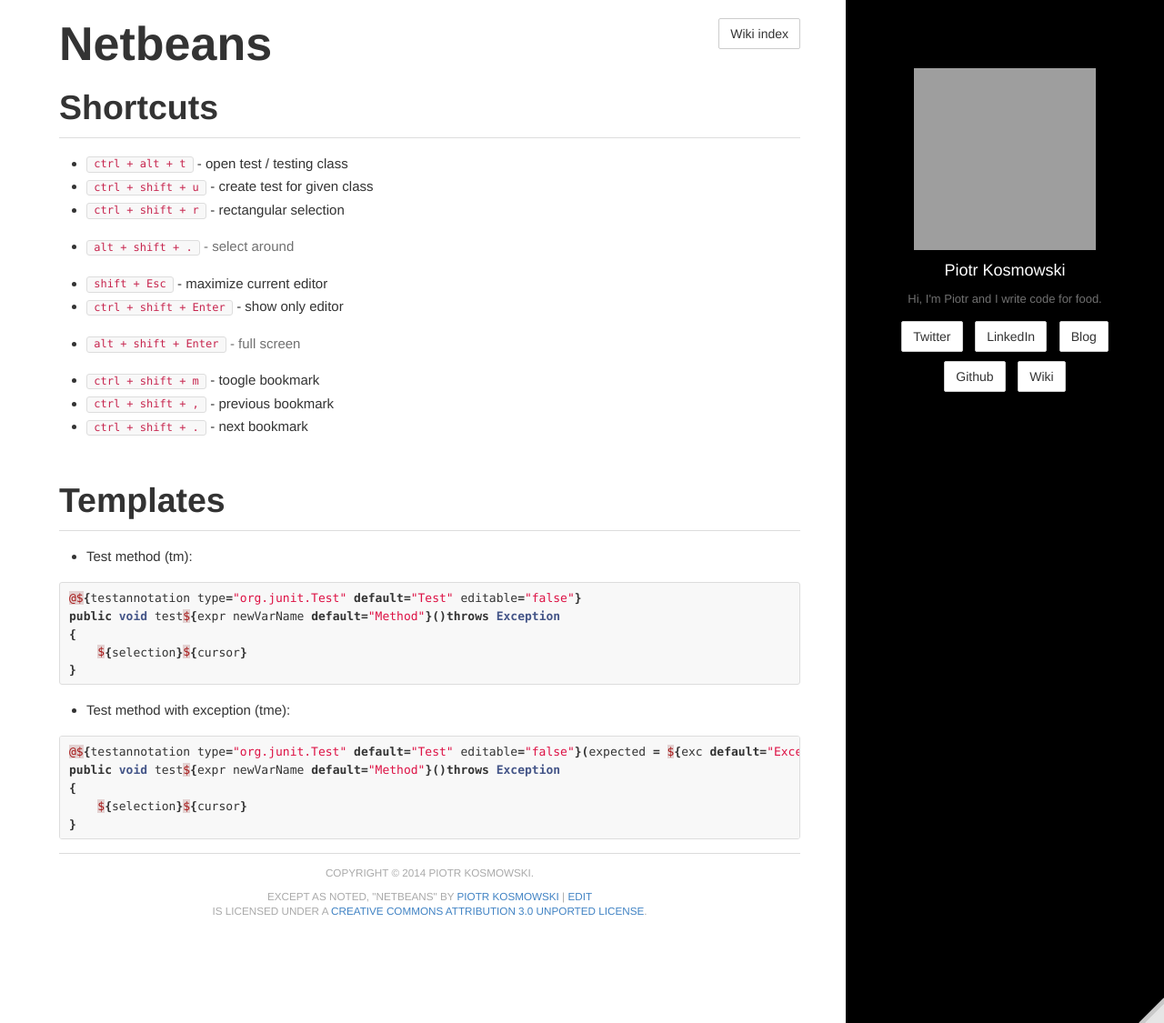
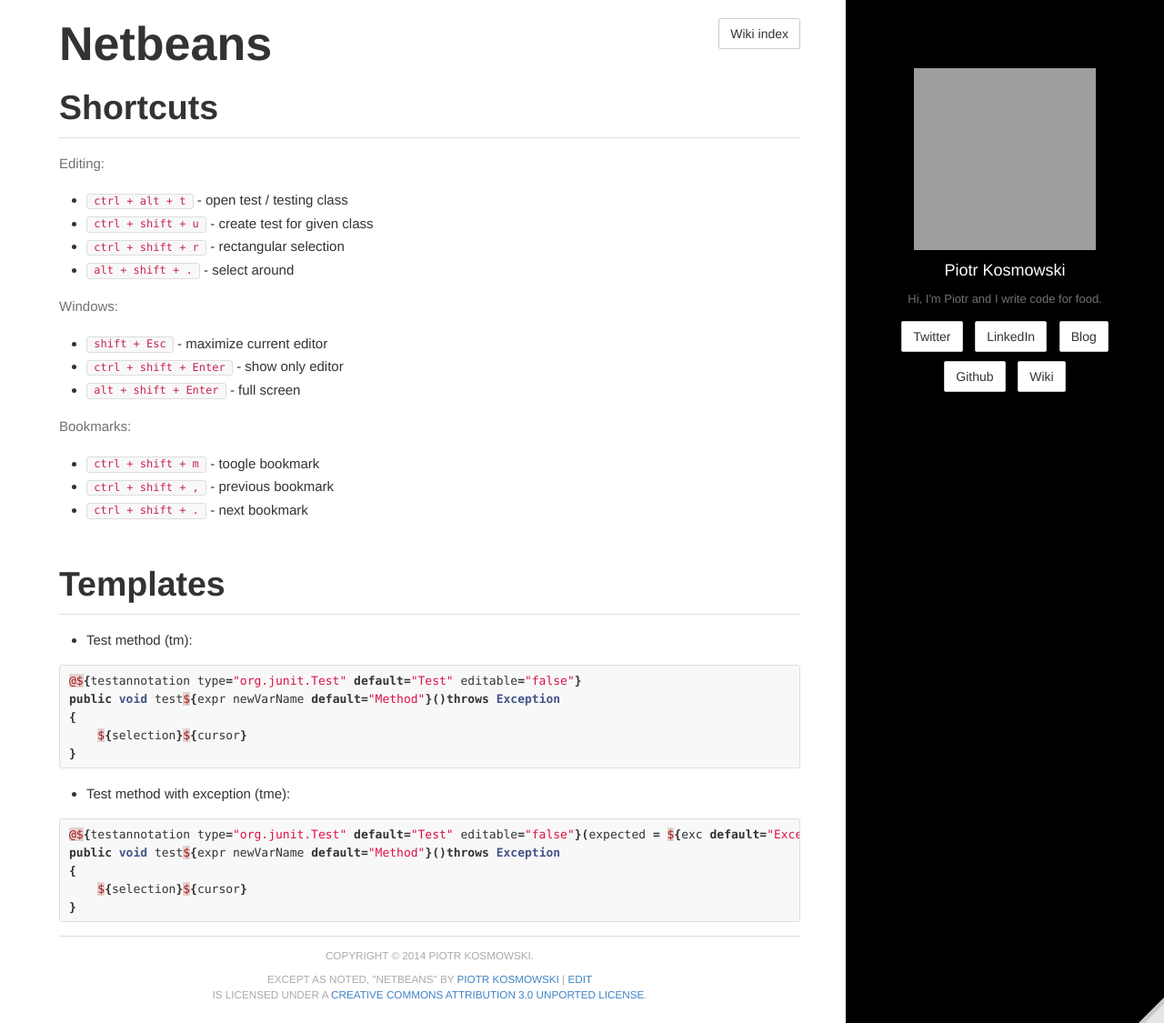
Before and after one commit to kospiotr/kospiotr.github.io, a Jekyll site: the page built from wiki/netbeans.md, in a window 1280 px wide and 1125 px high. Shown: the whole window at 91% size. Built offline with Jekyll 4.4.1, drawn with Linux system fonts in a browser that asks for light colours; Markdown is read by kramdown in place of the engine named in the settings; some of the changed lines change nothing that is shown; grey boxes are pictures that could not be loaded.

Commit message:
Update netbeans.md

```diff
--- a/wiki/netbeans.md
+++ b/wiki/netbeans.md
@@ -8,17 +8,18 @@
 
 # Shortcuts
 
+Editing:
 * `ctrl + alt + t` - open test / testing class
 * `ctrl + shift + u` - create test for given class
 * `ctrl + shift + r` - rectangular selection
 * `alt + shift + .` - select around
 
-
+Windows:
 * `shift + Esc` - maximize current editor
 * `ctrl + shift + Enter` - show only editor
 * `alt + shift + Enter` - full screen
 
-
+Bookmarks:
 * `ctrl + shift + m` - toogle bookmark
 * `ctrl + shift + ,` - previous bookmark
 * `ctrl + shift + .` - next bookmark
```
